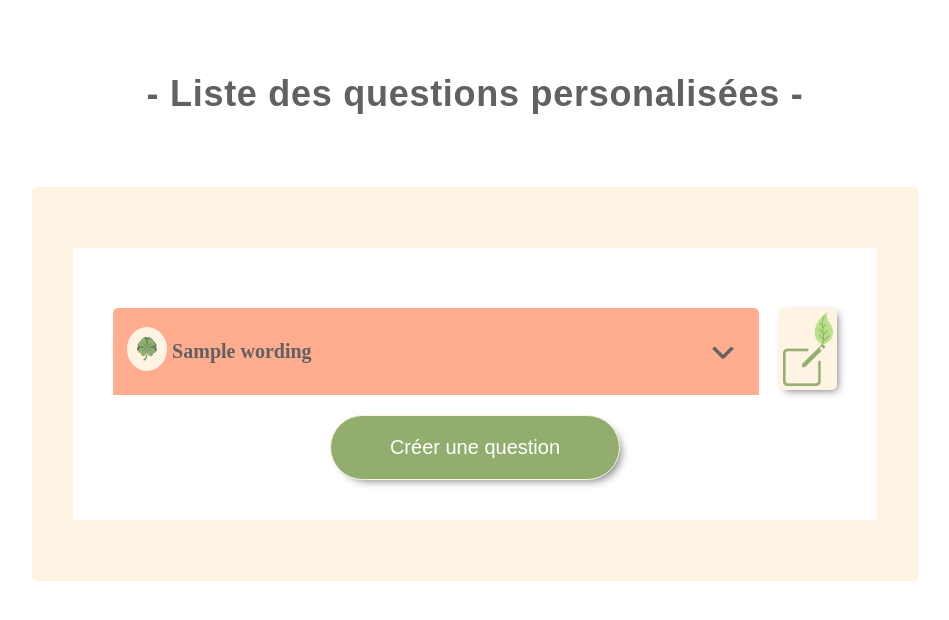
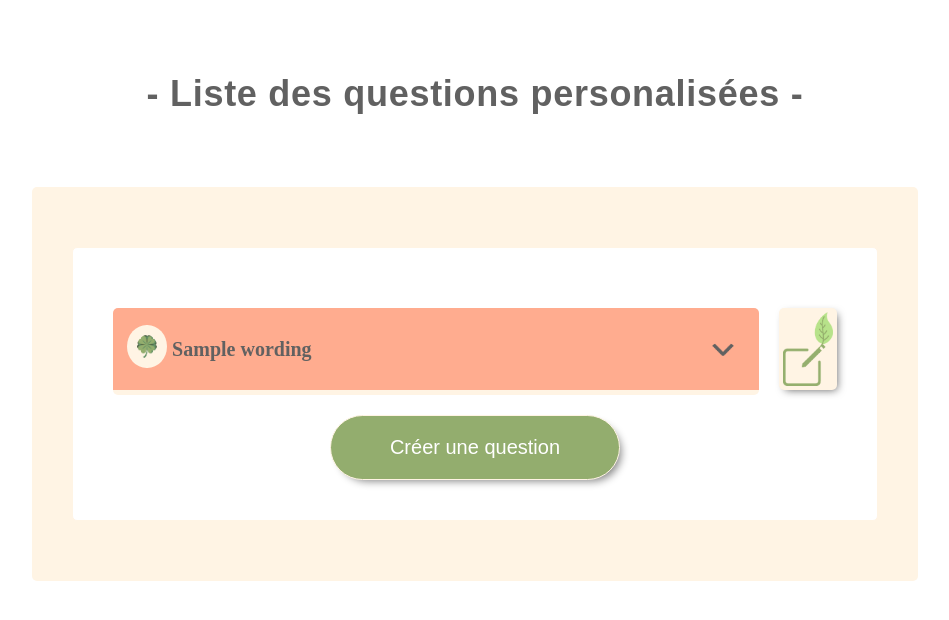
Before and after one commit to Dorine-Do/projet, a Symfony app: template templates/instructor/index.html.twig in a window 1280 px wide. Shown: the top 620 px of the page, without its empty margins (165-1114 px from the left). Run offline with Twig, Linux system fonts and the light colour scheme; the template is opened without the code that fills it: most values are stand-ins (such as "Sample title", 1, 10 or a date in 2020); some libraries are stand-ins or nearby versions; some web fonts are replaced.

Commit message:
css index.html.twig

```diff
--- a/public/css/intructorIndex.css
+++ b/public/css/intructorIndex.css
@@ -68,7 +68,7 @@
     font-family: "Alumni Sans", serif;
     display: flex;
     align-items: center;
-    width: 90%;
+    width: 100%;
 }
 
 .difficulty{
@@ -105,6 +105,21 @@
 
 .display_none{
     display : none;
+}
+
+.div_question_chevron{
+    display: flex;
+    width: 90%;
+    flex-wrap: wrap;
+}
+
+.div_js{
+    display: flex;
+    justify-content: space-between;
+    width: 100%;
+    padding: 0 1em;
+    background: var(--fond);
+    border-radius: 0 0 5px 5px;
 }
 
 @media screen and (max-width: 1200px) {
--- a/templates/instructor/index.html.twig
+++ b/templates/instructor/index.html.twig
@@ -15,6 +15,7 @@
 
             {% for question in questions %}
                 <div class="div_question">
+                    <div class="div_question_chevron">
                         <li class="li_wording">
                             <p class="difficulty">
                                 {% if question.difficulty == 'Facile' %}
@@ -31,6 +32,8 @@
                             </div>
                         </li>
                         <div class="div_js">
+                    </div>
+
                     </div>
                     <div class="div_proposals">
                         {% for proposal in proposals  %}
```
Lines whose indentation alone changed are shown as unchanged.
